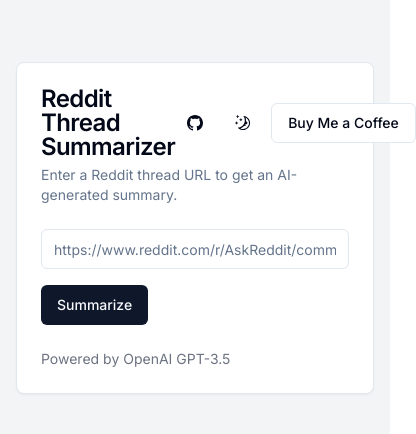
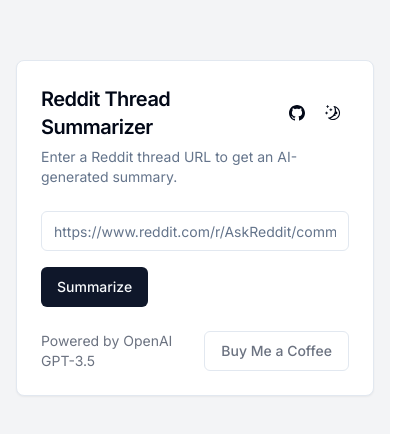
Before and after one commit to iwandejong/reddit-summarizer, a Next.js app: page / in a window 390 px wide. Shown: the part 194-628 px from the top of the page, 416 px wide, since content can reach past the window. Built offline with nearby package versions, Linux system fonts and the light colour scheme.

Commit message:
mobile enhancements

```diff
--- a/app/page.tsx
+++ b/app/page.tsx
@@ -50,17 +50,17 @@
       <Card className="w-full max-w-2xl">
         <CardHeader>
           <div className="flex justify-between items-center">
-            <CardTitle>Reddit Thread Summarizer</CardTitle>
-            <div className="flex items-center space-x-2">
+            <CardTitle className="text-xl sm:text-2xl">Reddit Thread Summarizer</CardTitle>
+            <div className="flex items-center gap-1 sm:gap-2">
               <a
                 href="https://github.com/iwandejong/reddit-summarizer"
                 target="_blank"
                 rel="noopener noreferrer"
                 aria-label="View source on GitHub"
               >
-                <Button variant="ghost" size="icon">
+                <Button variant="ghost" size="icon" className="h-8 w-8 sm:h-10 sm:w-10">
                   <svg
-                    className="h-5 w-5"
+                    className="h-4 w-4 sm:h-5 sm:w-5"
                     fill="currentColor"
                     viewBox="0 0 24 24"
                     xmlns="http://www.w3.org/2000/svg"
@@ -74,16 +74,14 @@
                 size="icon"
                 onClick={() => setTheme(theme === 'dark' ? 'light' : 'dark')}
                 aria-label="Toggle theme"
+                className="h-8 w-8 sm:h-10 sm:w-10"
               >
-                {theme === 'dark' ? <SunIcon className="h-5 w-5" /> : <MoonIcon className="h-5 w-5" />}
+                {theme === 'dark' ? (
+                  <SunIcon className="h-4 w-4 sm:h-5 sm:w-5" />
+                ) : (
+                  <MoonIcon className="h-4 w-4 sm:h-5 sm:w-5" />
+                )}
               </Button>
-              <a
-                href="https://buymeacoffee.com/iwandejong"
-                target="_blank"
-                rel="noopener noreferrer"
-              >
-                <Button variant="outline">Buy Me a Coffee</Button>
-              </a>
             </div>
           </div>
           <CardDescription>Enter a Reddit thread URL to get an AI-generated summary.</CardDescription>
@@ -178,8 +176,18 @@
             </div>
           )}
         </CardContent>
-        <CardFooter className="text-sm text-gray-500 dark:text-gray-400">
-          Powered by OpenAI GPT-3.5
+        <CardFooter className="flex justify-between text-sm text-gray-500 dark:text-gray-400">
+          <p>
+            Powered by OpenAI GPT-3.5
+          </p>
+          <a
+            href="https://buymeacoffee.com/iwandejong"
+            target="_blank"
+            rel="noopener noreferrer"
+            className=""
+            >
+            <Button variant="outline">Buy Me a Coffee</Button>
+        </a>
         </CardFooter>
       </Card>
     </div>
```
